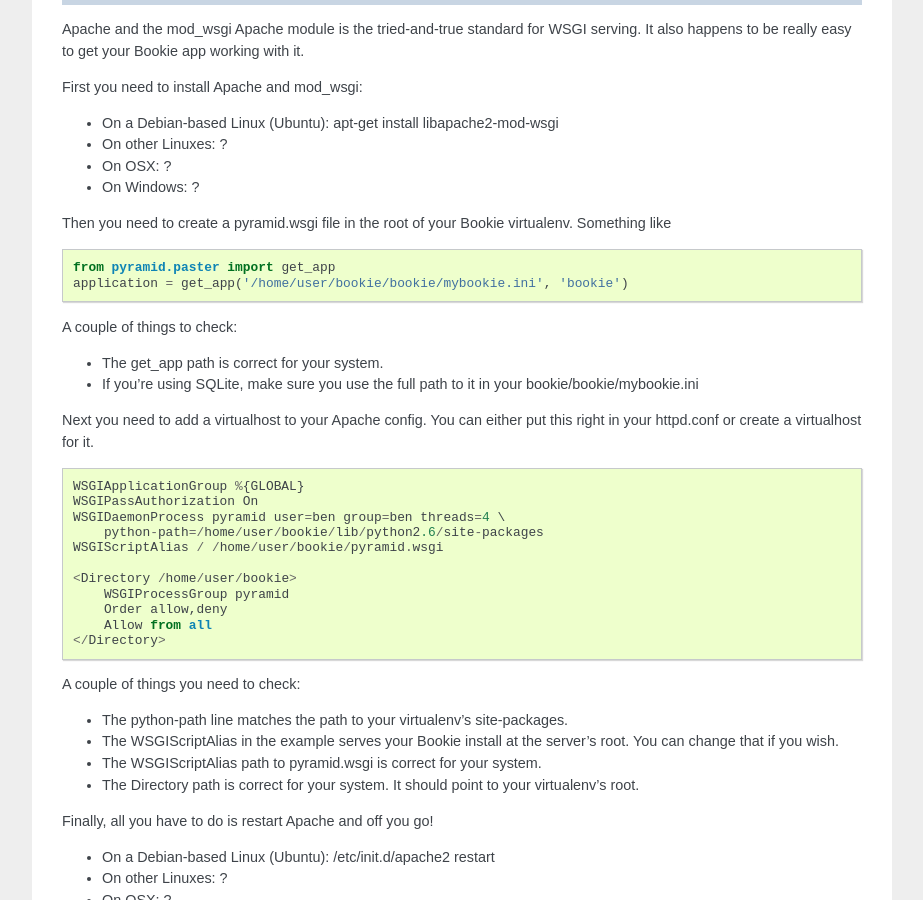
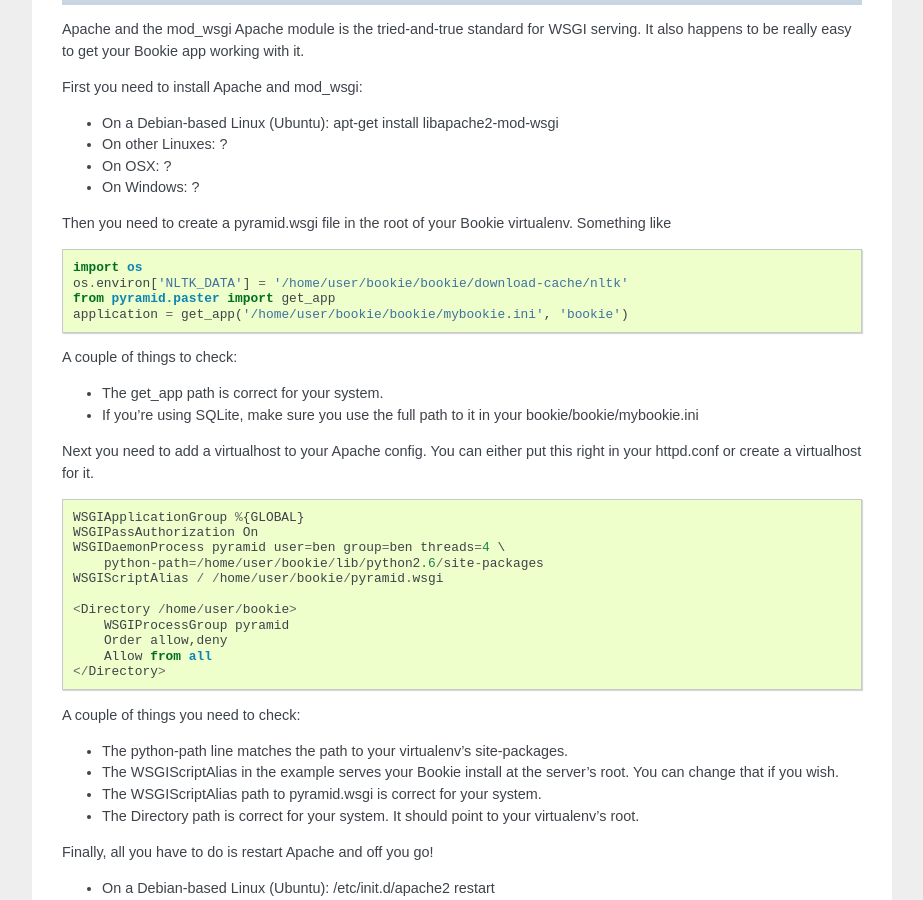
Before and after one commit to bookieio/Bookie, a Sphinx documentation site: the page built from docs/hosting.rst, in a window 1280 px wide and 900 px high, scrolled down 3543 px. Shown: the whole window, without its empty margins (198-1121 px from the left). Built offline with Sphinx 7.4.7, drawn with Linux system fonts in a browser that asks for light colours.

Commit message:
Document passing NLTK_DATA environment variable in wsgi

```diff
--- a/docs/hosting.rst
+++ b/docs/hosting.rst
@@ -241,6 +241,8 @@
 
 ::
 
+    import os
+    os.environ['NLTK_DATA'] = '/home/user/bookie/bookie/download-cache/nltk'
     from pyramid.paster import get_app
     application = get_app('/home/user/bookie/bookie/mybookie.ini', 'bookie')
 
```
